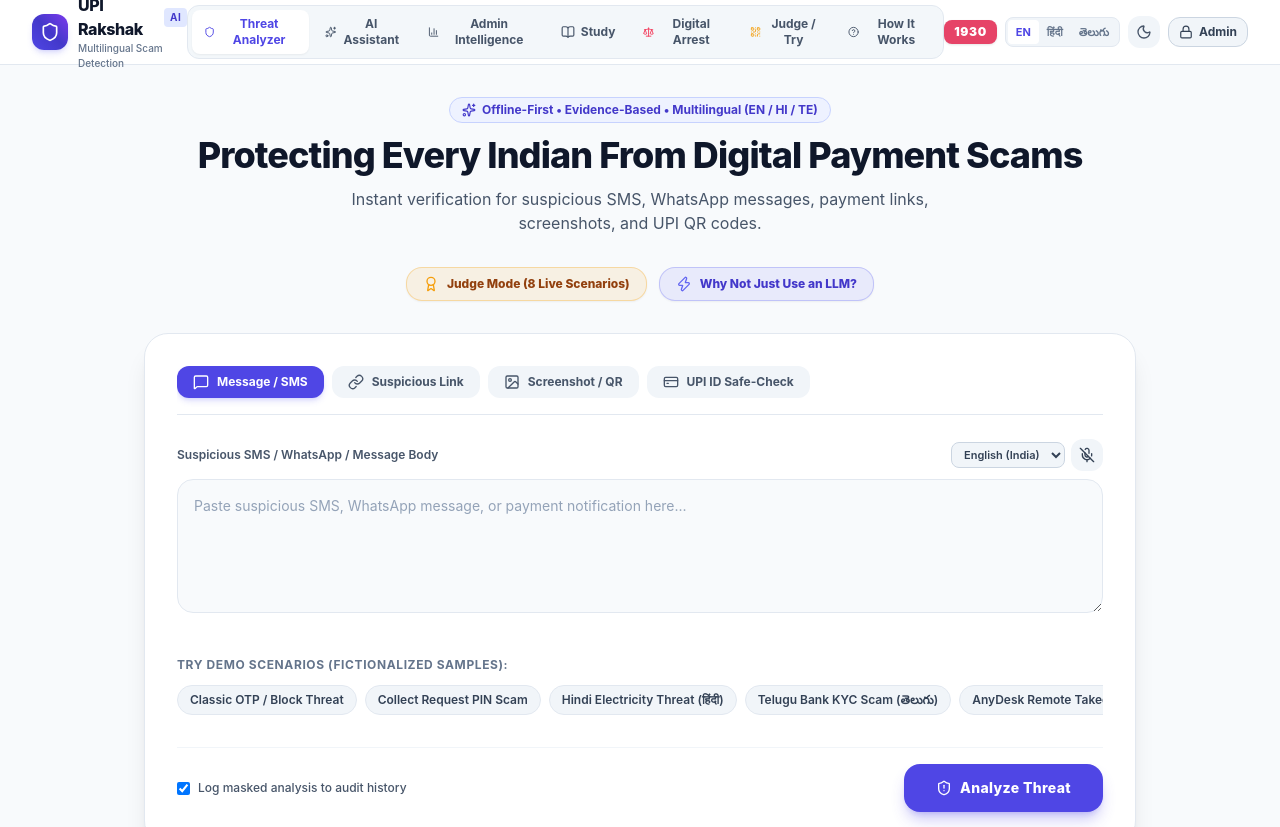
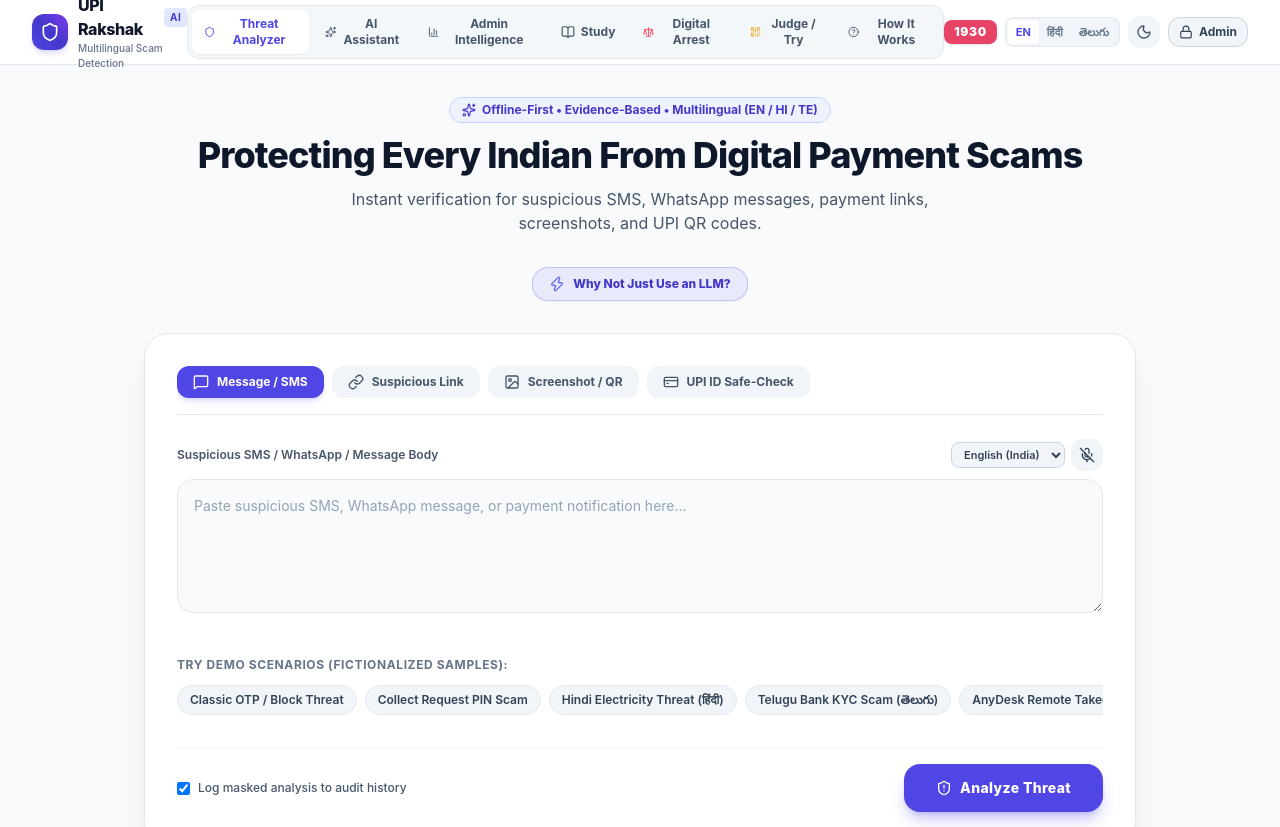
Before and after one commit to himesh-45/UPI_RAKSHAK-AI, a React (Vite) app in the folder frontend/: page / in a window 1280 px wide. Shown: the top 827 px of the page. Built offline with nearby package versions, Linux system fonts and the light colour scheme.

Commit message:
fix(ui): remove Judge Mode button from home page

```diff
--- a/frontend/src/pages/AnalyzerPage.jsx
+++ b/frontend/src/pages/AnalyzerPage.jsx
@@ -3,7 +3,7 @@ import {
   ShieldAlert, ShieldCheck, AlertTriangle, Link as LinkIcon,
   MessageSquare, Image as ImageIcon, Upload, Check, Copy,
   Share2, Sparkles, BookOpen, ExternalLink, Flag, Info,
-  CreditCard, ThumbsUp, Layers, HelpCircle, Award, Zap
+  CreditCard, ThumbsUp, Layers, HelpCircle, Zap
 } from 'lucide-react';
 import { useTranslation } from '../i18n/useTranslation';
 import ScoreGauge from '../components/ScoreGauge';
@@ -151,16 +151,8 @@ export default function AnalyzerPage() {
         </p>
       </div>
 
-      {/* Judge & Architect Live Demo Bar */}
+      {/* Architect Live Demo Bar */}
       <div className="flex flex-wrap items-center justify-center gap-3">
-        <button
-          onClick={() => setJudgeModalOpen(true)}
-          className="px-4 py-2 rounded-2xl bg-amber-500/10 hover:bg-amber-500/20 border border-amber-500/30 hover:border-amber-500 text-amber-800 dark:text-amber-300 font-extrabold text-xs flex items-center gap-2 shadow-sm transition hover:scale-105 active:scale-95"
-        >
-          <Award className="w-4 h-4 text-amber-500" />
-          <span>Judge Mode (8 Live Scenarios)</span>
-        </button>
-
         <button
           onClick={() => setLlmModalOpen(true)}
           className="px-4 py-2 rounded-2xl bg-indigo-500/10 hover:bg-indigo-500/20 border border-indigo-500/30 hover:border-indigo-500 text-indigo-700 dark:text-indigo-300 font-extrabold text-xs flex items-center gap-2 shadow-sm transition hover:scale-105 active:scale-95"
```
